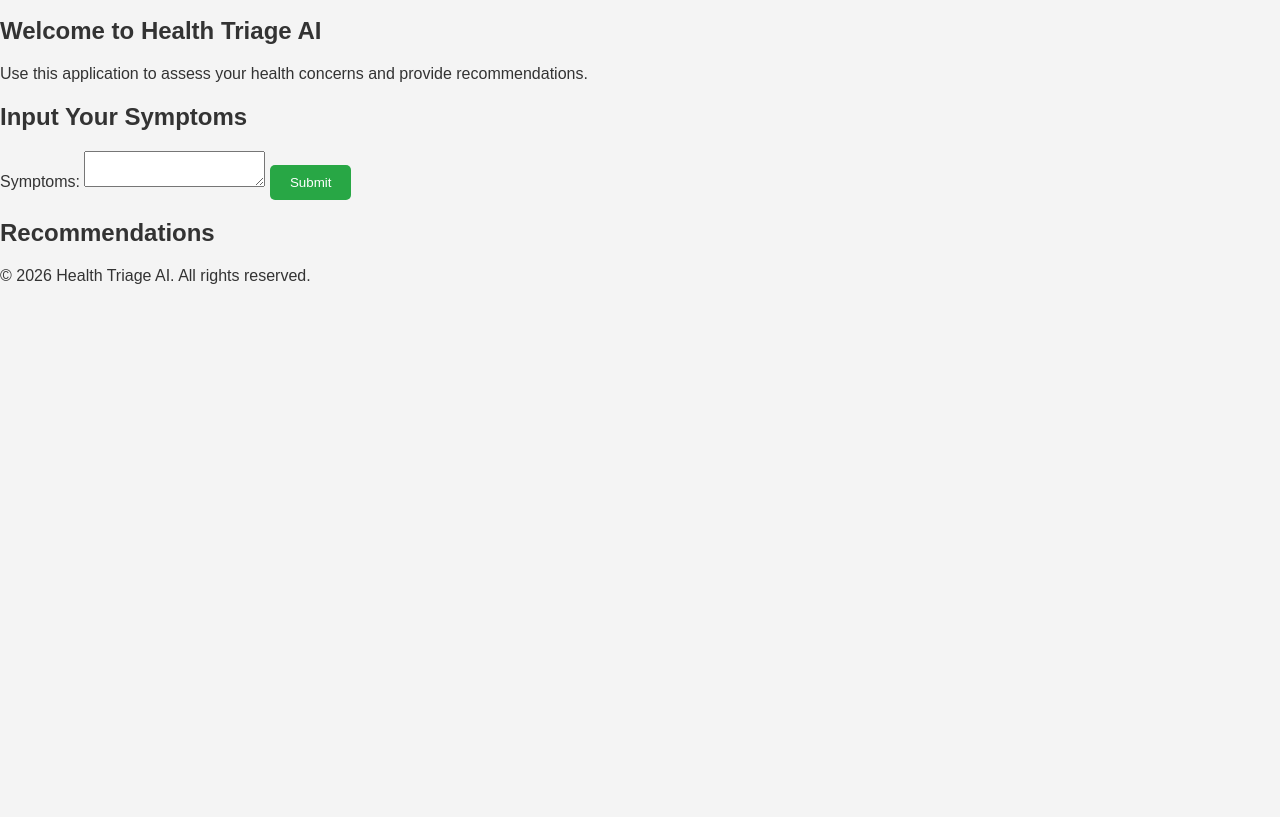
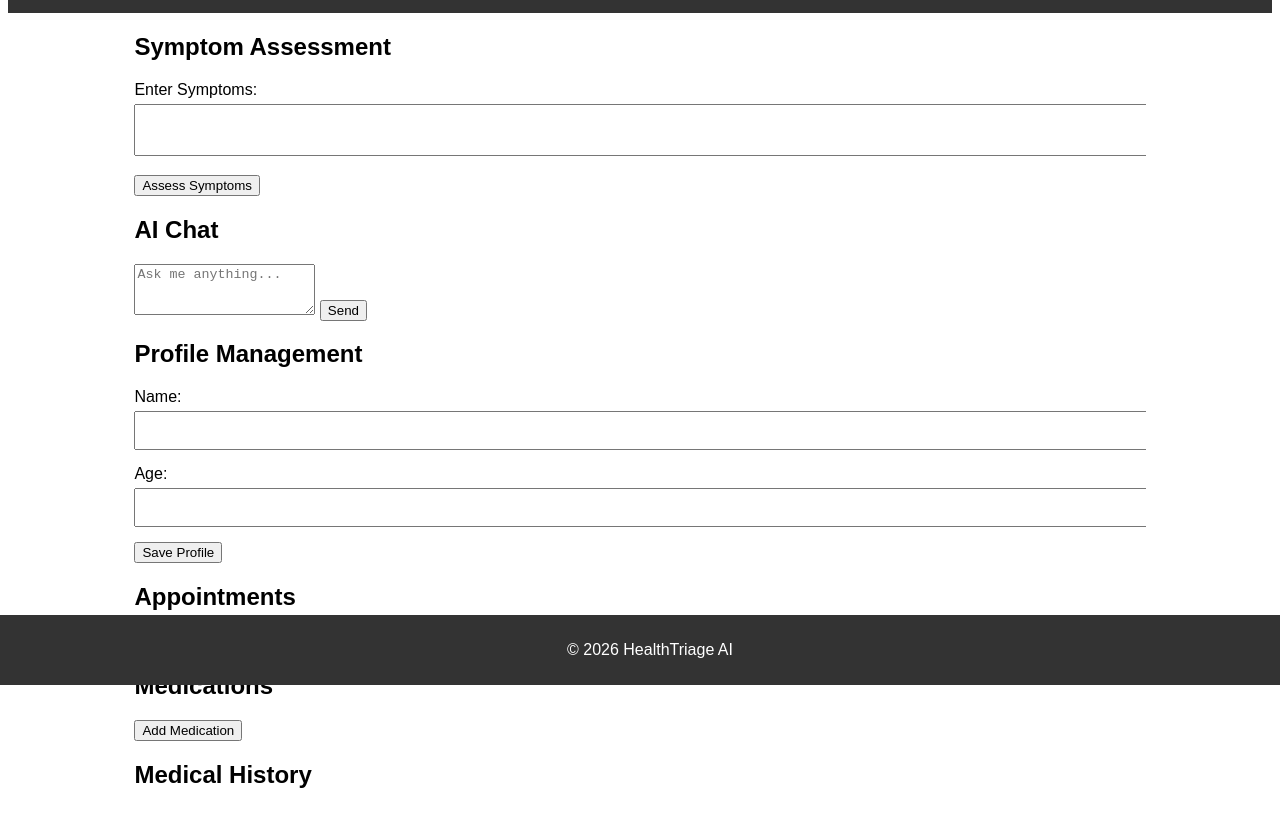
Before and after one commit to spainvestigation/AI-HEALTH-TRIAGE-, a plain HTML site: page index.html in a window 1280 px wide. Shown: the part 115-932 px from the top of the page. Before the commit the page ends 800 px from the top, so only its background shows below. Drawn offline with Linux system fonts and the light colour scheme.

Commit message:
Updated index.html with complete HealthTriage AI application features.

```diff
--- a/index.html
+++ b/index.html
@@ -2,35 +2,116 @@
 <html lang="en">
 <head>
     <meta charset="UTF-8">
+    <meta http-equiv="X-UA-Compatible" content="IE=edge">
     <meta name="viewport" content="width=device-width, initial-scale=1.0">
-    <title>Health Triage AI Application</title>
-    <link rel="stylesheet" href="styles.css">
+    <title>HealthTriage AI</title>
+    <style>
+        body { font-family: Arial, sans-serif; }
+        h1 { color: #4CAF50; }
+        .container { width: 80%; margin: auto; overflow: hidden; }
+        .header { padding: 20px; background: #333; color: #fff; text-align: center; }
+        .footer { padding: 10px; background: #333; color: #fff; text-align: center; position: fixed; left: 0; bottom: 0; width: 100%; }
+        .form-group { margin: 15px 0; }
+        .form-group label { display: block; margin-bottom: 5px; }
+        .form-group input, .form-group textarea, .form-group select { width: 100%; padding: 10px; }
+    </style>
 </head>
 <body>
-    <header>
-        <h1>Health Triage AI Application</h1>
-    </header>
-    <main>
-        <section id="introduction">
-            <h2>Welcome to Health Triage AI</h2>
-            <p>Use this application to assess your health concerns and provide recommendations.</p>
-        </section>
-        <section id="input-form">
-            <h2>Input Your Symptoms</h2>
-            <form id="symptomForm">
-                <label for="symptoms">Symptoms:</label>
-                <textarea id="symptoms" name="symptoms" required></textarea>
-                <button type="submit">Submit</button>
-            </form>
-        </section>
-        <section id="results">
-            <h2>Recommendations</h2>
-            <div id="recommendationOutput"></div>
-        </section>
-    </main>
-    <footer>
-        <p>&copy; 2026 Health Triage AI. All rights reserved.</p>
-    </footer>
-    <script src="script.js"></script>
+    <div class="header">
+        <h1>HealthTriage AI</h1>
+    </div>
+    <div class="container">
+        <h2>Symptom Assessment</h2>
+        <form id="symptom-assessment-form">
+            <div class="form-group">
+                <label for="symptoms">Enter Symptoms:</label>
+                <textarea id="symptoms" required></textarea>
+            </div>
+            <button type="submit">Assess Symptoms</button>
+        </form>
+        <h2>AI Chat</h2>
+        <div id="chat-container">
+            <textarea id="chat-input" placeholder="Ask me anything..." rows="3"></textarea>
+            <button id="send-chat">Send</button>
+        </div>
+        <h2>Profile Management</h2>
+        <form id="profile-form">
+            <div class="form-group">
+                <label for="name">Name:</label>
+                <input type="text" id="name" required />
+            </div>
+            <div class="form-group">
+                <label for="age">Age:</label>
+                <input type="number" id="age" required />
+            </div>
+            <button type="submit">Save Profile</button>
+        </form>
+        <h2>Appointments</h2>
+        <div id="appointments"></div>
+        <button id="add-appointment">Add Appointment</button>
+        <h2>Medications</h2>
+        <div id="medications"></div>
+        <button id="add-medication">Add Medication</button>
+        <h2>Medical History</h2>
+        <div id="medical-history"></div>
+    </div>
+    <div class="footer">
+        <p>&copy; 2026 HealthTriage AI</p>
+    </div>
+    <script>
+        // Local storage keys
+        const profileKey = 'profile';
+        const appointmentsKey = 'appointments';
+        const medicationsKey = 'medications';
+        const medicalHistoryKey = 'medicalHistory';
+
+        // Function to save profile
+        document.getElementById('profile-form').onsubmit = function(e) {
+            e.preventDefault();
+            const name = document.getElementById('name').value;
+            const age = document.getElementById('age').value;
+            localStorage.setItem(profileKey, JSON.stringify({ name, age }));
+            alert('Profile saved!');
+        };
+
+        // Function to handle appending items to local storage
+        function addItem(key, item) {
+            const items = JSON.parse(localStorage.getItem(key)) || [];
+            items.push(item);
+            localStorage.setItem(key, JSON.stringify(items));
+        }
+
+        // Add appointment
+        document.getElementById('add-appointment').onclick = function() {
+            const appointment = prompt('Enter appointment details:');
+            if (appointment) addItem(appointmentsKey, appointment);
+        };
+
+        // Display appointments
+        function displayAppointments() {
+            const appointments = JSON.parse(localStorage.getItem(appointmentsKey)) || [];
+            document.getElementById('appointments').innerHTML = appointments.join('<br/>');
+        }
+        displayAppointments();
+
+        // Add medication
+        document.getElementById('add-medication').onclick = function() {
+            const medication = prompt('Enter medication details:');
+            if (medication) addItem(medicationsKey, medication);
+        };
+
+        // Display medications
+        function displayMedications() {
+            const medications = JSON.parse(localStorage.getItem(medicationsKey)) || [];
+            document.getElementById('medications').innerHTML = medications.join('<br/>');
+        }
+        displayMedications();
+
+        // Chat functionality (mock)
+        document.getElementById('send-chat').onclick = function() {
+            const input = document.getElementById('chat-input').value;
+            alert('Chat sent: ' + input);
+        };
+    </script>
 </body>
 </html>
```
